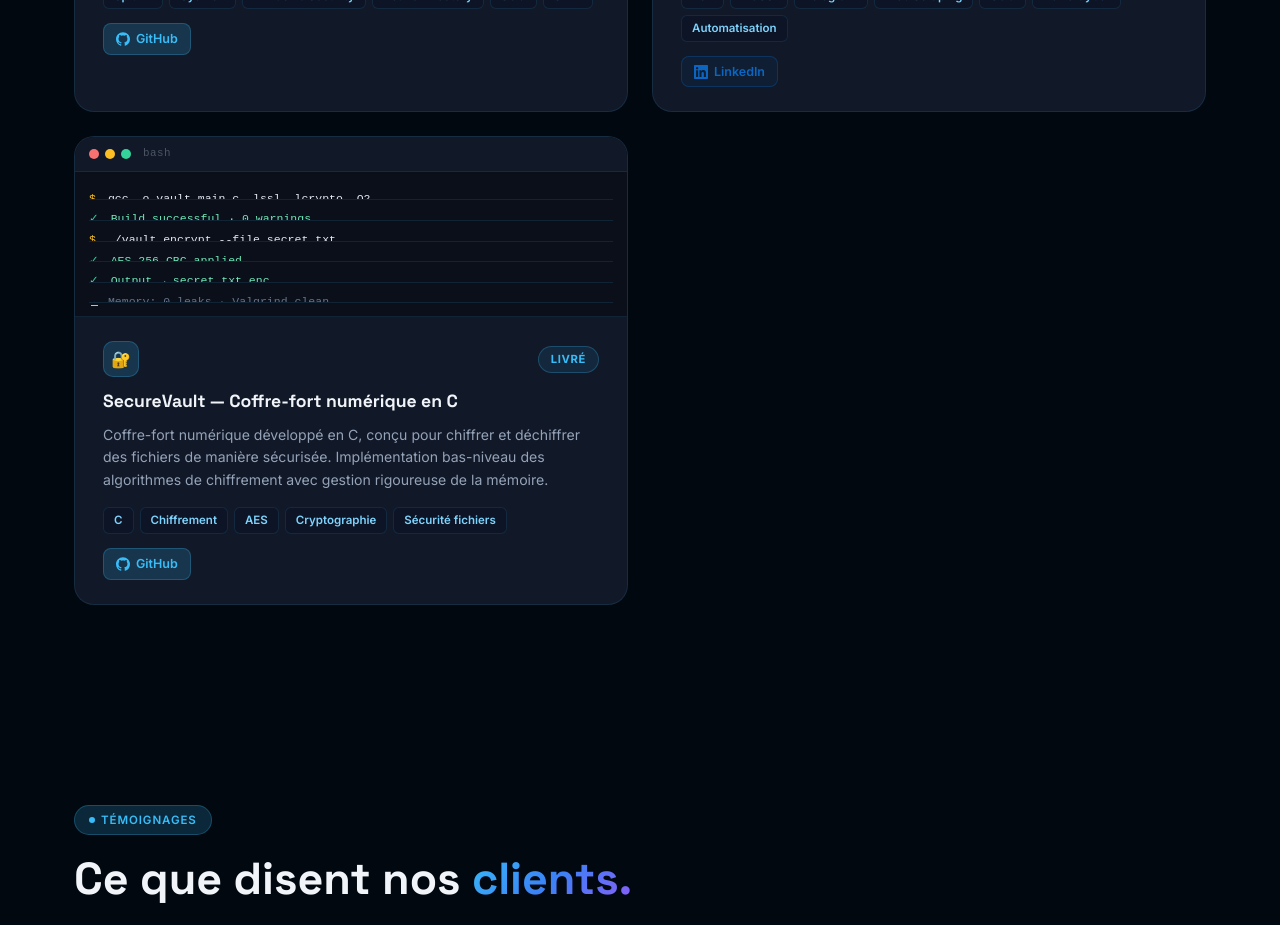
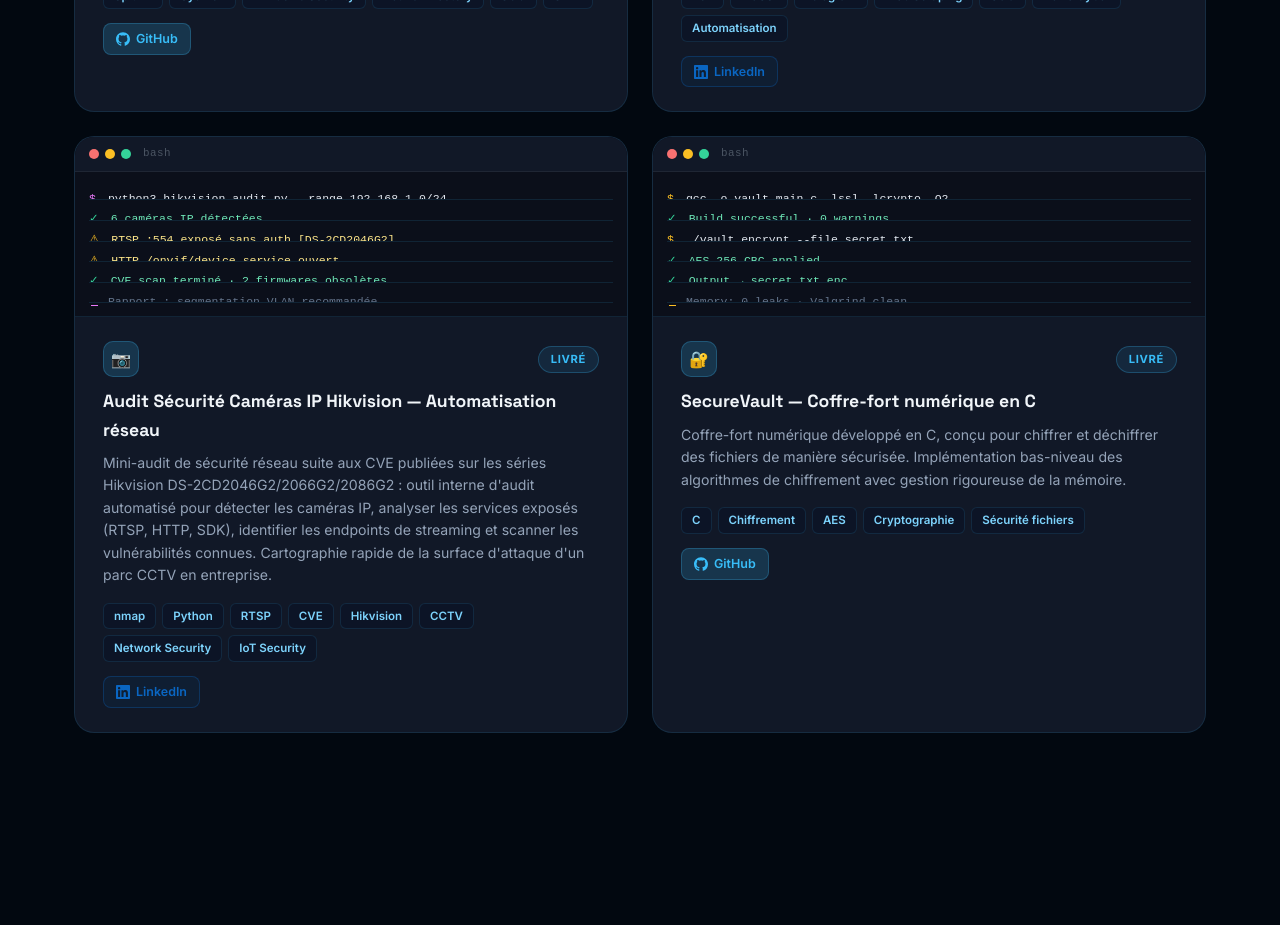
Before and after one commit to Claude7776/Site_Pro, a React (Vite) app: page / in a window 1280 px wide. Shown: the part 8120-9045 px from the top of the page. Built offline with nearby package versions, Linux system fonts and the light colour scheme.

Commit message:
feat: add Hikvision IP camera security audit project
Automated network audit tool for DS-2CD2046G2/2066G2/2086G2 CVEs:
camera discovery, RTSP/HTTP/SDK service analysis, streaming endpoint
identification and vulnerability scanning. LinkedIn post linked.

```diff
--- a/src/data/projects.js
+++ b/src/data/projects.js
@@ -109,6 +109,24 @@ export const projects = [
     ],
   },
   {
+    id: 'hikvision-audit',
+    icon: '📷',
+    title: 'Audit Sécurité Caméras IP Hikvision — Automatisation réseau',
+    description: "Mini-audit de sécurité réseau suite aux CVE publiées sur les séries Hikvision DS-2CD2046G2/2066G2/2086G2 : outil interne d'audit automatisé pour détecter les caméras IP, analyser les services exposés (RTSP, HTTP, SDK), identifier les endpoints de streaming et scanner les vulnérabilités connues. Cartographie rapide de la surface d'attaque d'un parc CCTV en entreprise.",
+    stack: ['nmap', 'Python', 'RTSP', 'CVE', 'Hikvision', 'CCTV', 'Network Security', 'IoT Security'],
+    status: 'done',
+    linkedin: 'https://www.linkedin.com/posts/claude-m%C3%A9dine-gambigha_cybersecurity-networksecurity-iotsecurity-activity-7438152427264086017-xQEb?utm_source=social_share_send&utm_medium=member_desktop_web&rcm=ACoAAFO5KQMBVwBUaDv0Y9Z5KDYV-C8mWYHrC-U',
+    terminal: [
+      { type: 'cmd',  text: 'python3 hikvision_audit.py --range 192.168.1.0/24' },
+      { type: 'ok',   text: '6 caméras IP détectées' },
+      { type: 'warn', text: 'RTSP :554 exposé sans auth  [DS-2CD2046G2]' },
+      { type: 'warn', text: 'HTTP /onvif/device_service ouvert' },
+      { type: 'ok',   text: 'CVE scan terminé · 2 firmwares obsolètes' },
+      { type: 'info', text: 'Rapport : segmentation VLAN recommandée' },
+    ],
+    terminalColor: '#e879f9',
+  },
+  {
     id: 'securevault',
     icon: '🔐',
     title: 'SecureVault — Coffre-fort numérique en C',
```
